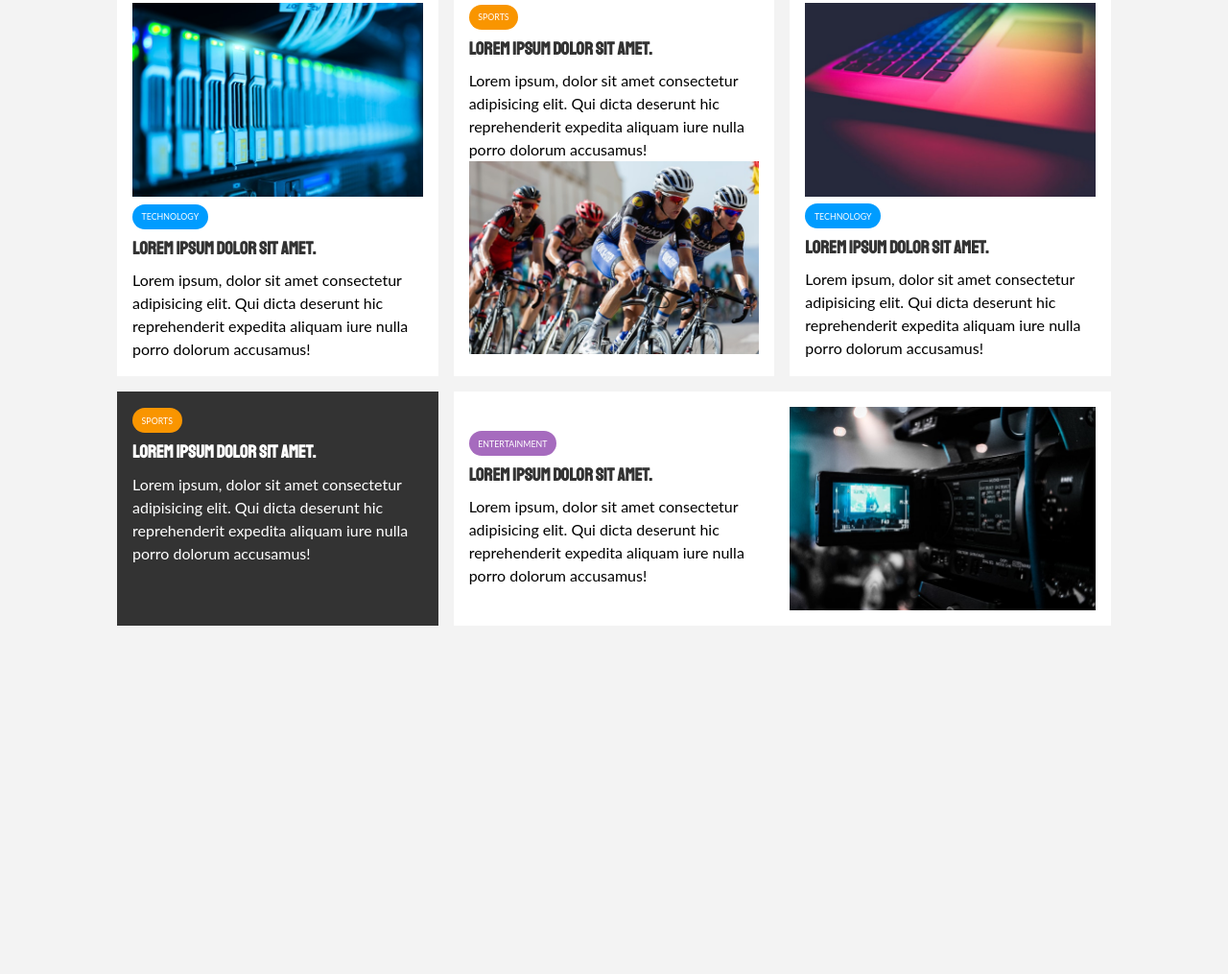
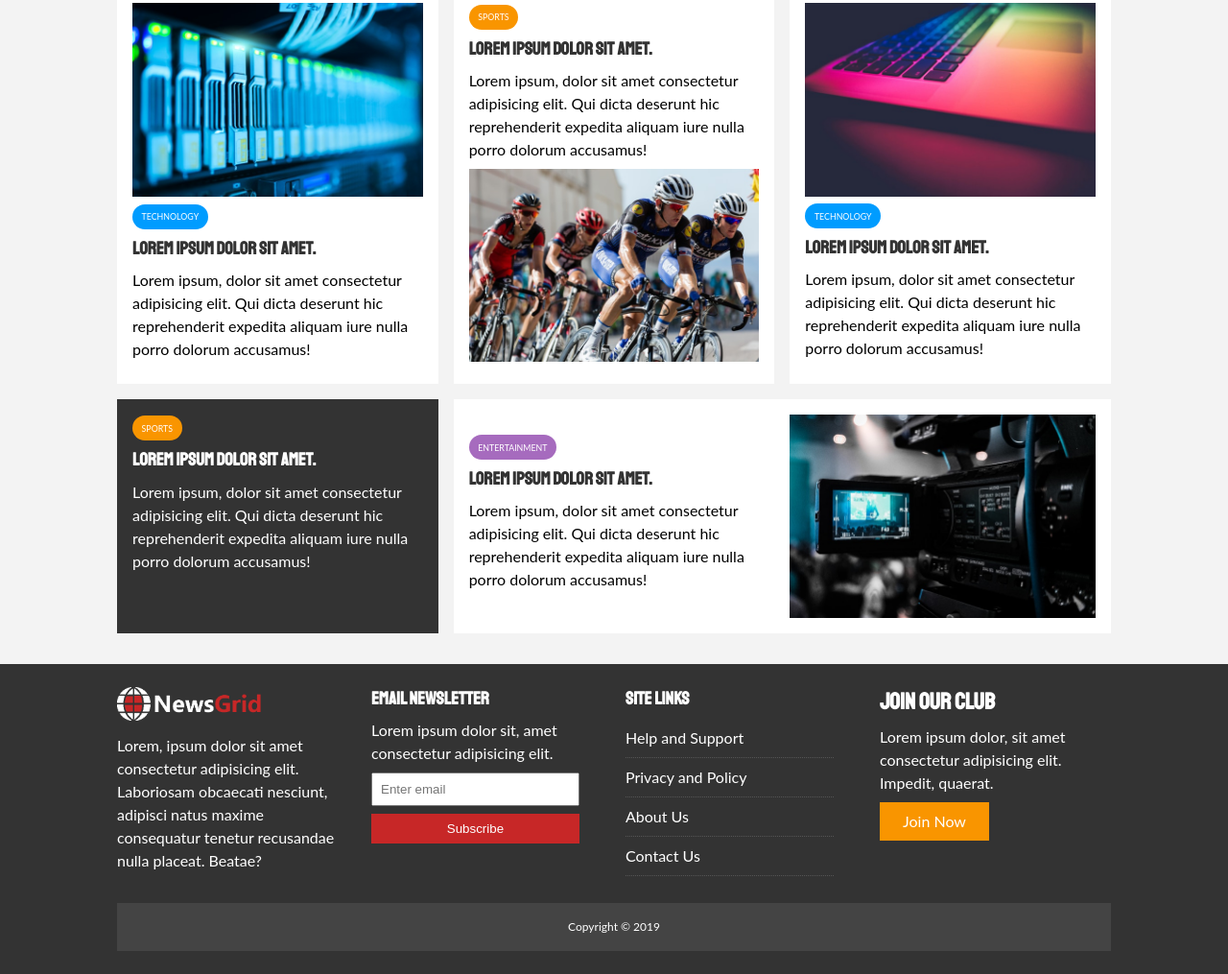
Before and after one commit to shannonjohnstone/modern-html-css-from-the-beginning, a plain HTML site: page 12.newsgrid_website/index.html in a window 1280 px wide. Shown: the part 915-1930 px from the top of the page at 96% size. Before the commit the page ends 1599 px from the top, so only its background shows below. Drawn offline with Linux system fonts and the light colour scheme.

Commit message:
footer html and styling

```diff
--- a/12.newsgrid_website/css/style.css
+++ b/12.newsgrid_website/css/style.css
@@ -22,6 +22,10 @@ body {
   font-family: 'Lato', sans-serif;
   line-height: 1.5;
   background: var(--light-color)
+}
+
+p {
+  margin: .5rem 0;
 }
 
 a {
@@ -119,6 +123,17 @@ h1, h2, h3, h4, h5, h6 {
 .p-1 { padding: 1.5rem; }
 .p-2 { padding: 2rem; }
 .p-3 { padding: 3rem; }
+
+
+.list li {
+  padding: .5rem 0;
+  border-bottom: #555 dotted 1px;
+  width: 90%;
+}
+
+.list li a:hover {
+  color: var(--primary-color) !important;
+}
 
 /* navigation */
 #main-nav {
@@ -226,3 +241,41 @@ h1, h2, h3, h4, h5, h6 {
   align-items: center;
   grid-column: 2 / span 2;
 }
+
+/* Footer */
+#main-footer {
+  background: var(--dark-color);
+  color: #fff;
+}
+
+#main-footer img {
+  width: 150px;
+}
+
+#main-footer a {
+  color: #fff;
+}
+
+#main-footer .footer-container {
+  display: grid;
+  grid-template-columns: repeat(4, 1fr);
+  grid-gap: 1.5rem;
+}
+
+#main-footer .footer-container > *:last-child {
+  background: #444;
+  grid-column: 1 / span 4;
+  text-align: center;
+  padding: .5rem;
+  font-size: .75rem;
+}
+
+#main-footer .footer-container input[type='email'] {
+  width: 90%;
+  padding: .5rem;
+  margin-bottom: .5rem;
+}
+
+#main-footer .footer-container input[type='submit'] {
+  width: 90%;
+}
--- a/12.newsgrid_website/index.html
+++ b/12.newsgrid_website/index.html
@@ -124,6 +124,44 @@
       </div>
     </div>
   </section>
+  <!-- footer -->
+  <footer id="main-footer" class="p-1">
+    <div class="container footer-container">
+      <div>
+        <img src="img/logo_light.png" alt="NewsGrid">
+        <p>Lorem, ipsum dolor sit amet consectetur adipisicing elit. Laboriosam obcaecati nesciunt, adipisci natus
+          maxime consequatur tenetur recusandae nulla placeat. Beatae?
+        </p>
+      </div>
+      <div>
+        <h3>Email Newsletter</h3>
+        <p>
+          Lorem ipsum dolor sit, amet consectetur adipisicing elit.
+        </p>
+        <form>
+          <input type="email" placeholder="Enter email">
+          <input type="submit" value="Subscribe" class="btn btn-primary">
+        </form>
+      </div>
+      <div>
+        <h3>Site Links</h3>
+        <ul class="list">
+          <li><a href="#">Help and Support</a></li>
+          <li><a href="#">Privacy and Policy</a></li>
+          <li><a href="#">About Us</a></li>
+          <li><a href="#">Contact Us</a></li>
+        </ul>
+      </div>
+      <div>
+        <h2>Join Our Club</h2>
+        <p>Lorem ipsum dolor, sit amet consectetur adipisicing elit. Impedit, quaerat.</p>
+        <a href="#" class="btn btn-secondary">Join Now</a>
+      </div>
+      <div>
+        <p>Copyright &copy; 2019</p>
+      </div>
+    </div>
+  </footer>
 </body>
 
 </html>
```
